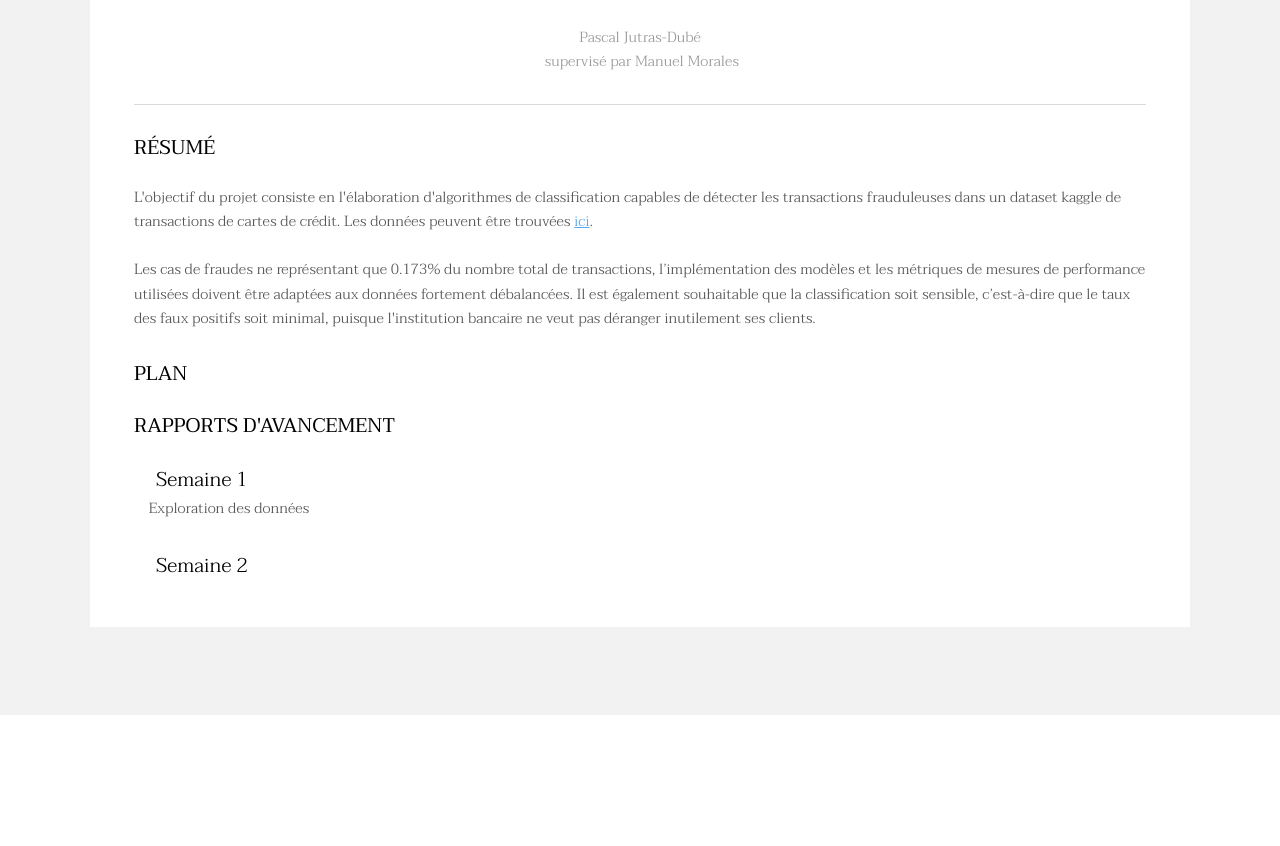
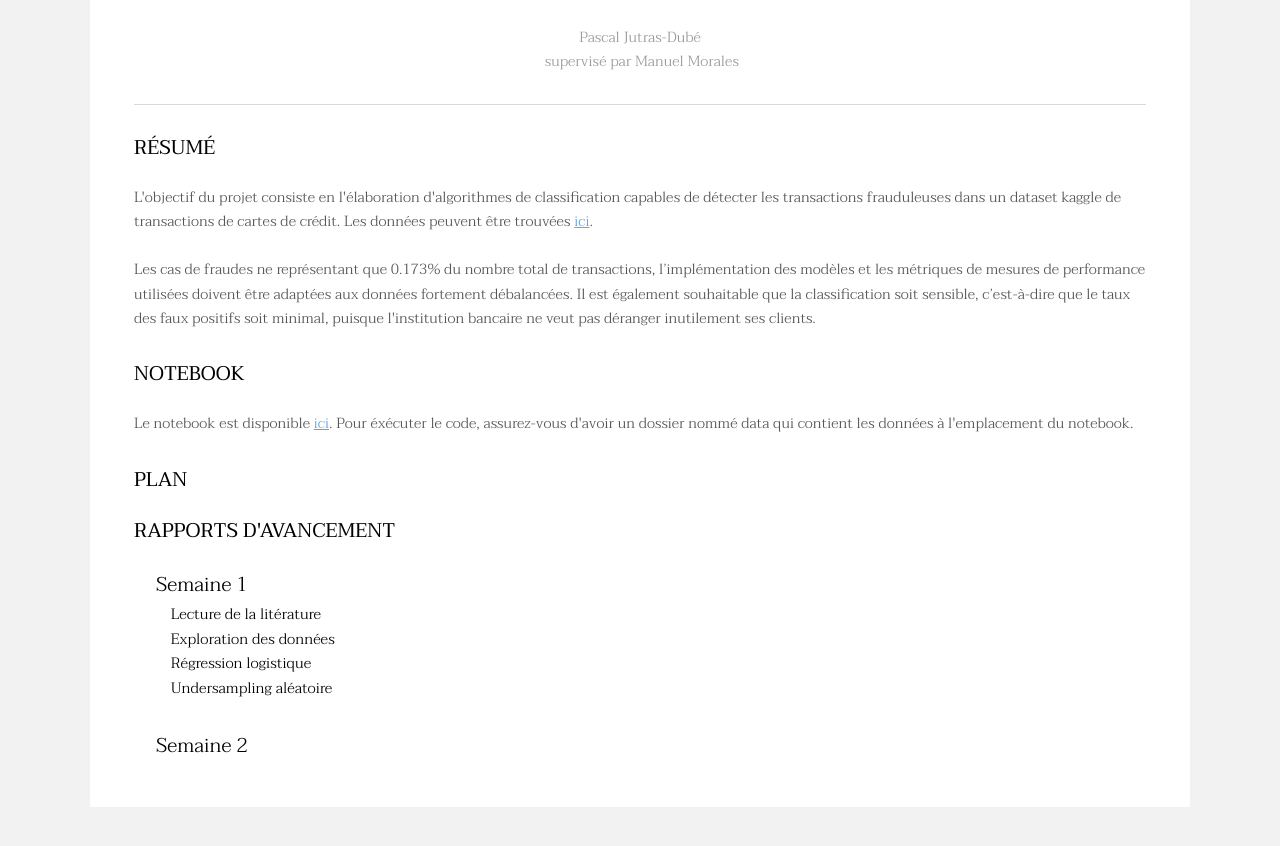
Before and after one commit to PascalJD/FraudDetection, a plain HTML site: page index.html in a window 1280 px wide. Shown: the part 220-1066 px from the top of the page. Before the commit the page ends 935 px from the top, so only its background shows below. Drawn offline with Linux system fonts and the light colour scheme.

Commit message:
semaine 1 siteweb

```diff
--- a/index.html
+++ b/index.html
@@ -29,12 +29,21 @@
 							<br><br>
 							Les cas de fraudes ne représentant que 0.173% du nombre total de transactions, l’implémentation des modèles et les métriques de mesures de performance utilisées doivent être adaptées aux données fortement débalancées. Il est également souhaitable que la classification soit sensible, c’est-à-dire que le taux des faux positifs soit minimal, puisque l'institution bancaire ne veut pas déranger inutilement ses clients.</p>
 
+							<h3>Notebook</h3>
+							<p>Le notebook est disponible <a href="https://github.com/PascalJD/FraudDetection/blob/master/D%C3%A9tection%20de%20fraude.ipynb">ici</a>. Pour éxécuter le code, assurez-vous d'avoir un dossier nommé data qui contient les données à l'emplacement du notebook.</p>
+
 							<h3>Plan</h3>
 
 							<h3>Rapports d'avancement</h3>
 							<ul>
 								<li>Semaine 1</li>
-								<p>Exploration des données</p>
+									<ul>
+										<li style="font-size: 15px;">Lecture de la litérature</li>
+										<li style="font-size: 15px;">Exploration des données</li>
+										<li style="font-size: 15px;">Régression logistique</li>
+										<li style="font-size: 15px;">Undersampling aléatoire</li>
+									</ul>
+
 								<li>Semaine 2</li>
 							</ul>
 						</div>
```
